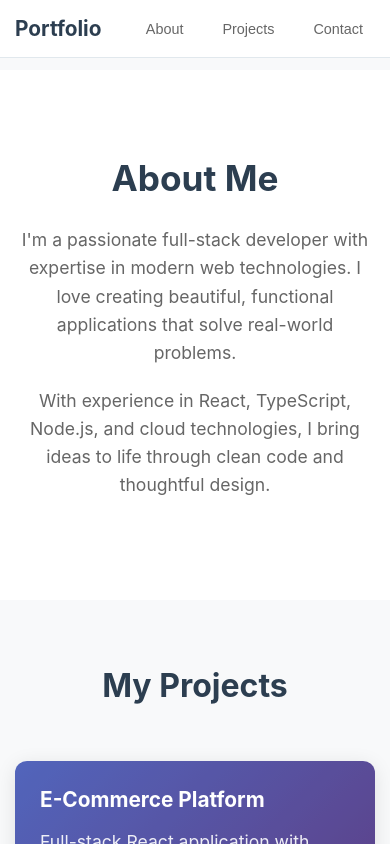
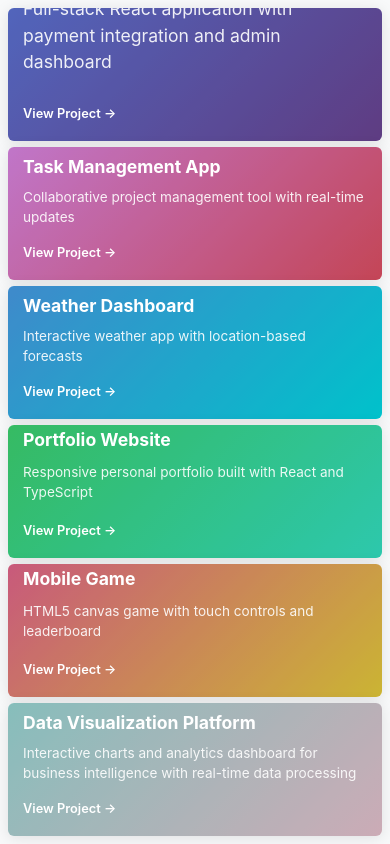
Before and after one commit to MarkA-Quipit/Grid-Portfolio, a React (Create React App) app: page / in a window 390 px wide. Shown: the top 844 px of the page. Built offline with nearby package versions, Linux system fonts and the light colour scheme; the HTML template or start-up script is replaced by a standard one.

Commit message:
updated for grid to occupy all spaces

```diff
--- a/src/App.css
+++ b/src/App.css
@@ -2,6 +2,11 @@
   margin: 0;
   padding: 0;
   box-sizing: border-box;
+}
+
+html, body {
+  height: 100%;
+  overflow: hidden;
 }
 
 body {
@@ -16,67 +21,16 @@ body {
 }
 
 .App {
-  min-height: 100vh;
+  height: 100vh;
+  width: 100vw;
   display: flex;
-  flex-direction: column;
-}
-
-.container {
-  max-width: 1200px;
-  margin: 0 auto;
-  padding: 0 20px;
-}
-
-.main-content {
-  flex: 1;
-  padding-top: 80px;
-}
-
-.projects-section {
-  padding: 60px 0;
-}
-
-.section-title {
-  font-size: 2.5rem;
-  font-weight: 700;
-  text-align: center;
-  margin-bottom: 50px;
-  color: #2c3e50;
-}
-
-#about {
-  padding: 80px 0;
-  background-color: white;
-}
-
-.about-content {
-  text-align: center;
-  max-width: 800px;
-  margin: 0 auto;
-}
-
-.about-content h2 {
-  font-size: 2.2rem;
-  margin-bottom: 20px;
-  color: #2c3e50;
-}
-
-.about-content p {
-  font-size: 1.1rem;
-  color: #666;
-  margin-bottom: 20px;
+  align-items: center;
+  justify-content: center;
+  padding: 10px;
 }
 
 @media (max-width: 768px) {
-  .container {
-    padding: 0 15px;
-  }
-
-  .section-title {
-    font-size: 2rem;
-  }
-
-  .main-content {
-    padding-top: 70px;
+  .App {
+    padding: 8px;
   }
 }
--- a/src/App.tsx
+++ b/src/App.tsx
@@ -1,38 +1,11 @@
 import React from 'react';
-import Header from './components/Header';
 import ProjectGrid from './components/ProjectGrid';
-import Footer from './components/Footer';
 import './App.css';
 
 const App: React.FC = () => {
   return (
     <div className="App">
-      <Header />
-      <main className="main-content">
-        <section id="about">
-          <div className="container">
-            <div className="about-content">
-              <h2>About Me</h2>
-              <p>
-                I'm a passionate full-stack developer with expertise in modern web technologies.
-                I love creating beautiful, functional applications that solve real-world problems.
-              </p>
-              <p>
-                With experience in React, TypeScript, Node.js, and cloud technologies,
-                I bring ideas to life through clean code and thoughtful design.
-              </p>
-            </div>
-          </div>
-        </section>
-
-        <section id="projects" className="projects-section">
-          <div className="container">
-            <h1 className="section-title">My Projects</h1>
-            <ProjectGrid />
-          </div>
-        </section>
-      </main>
-      <Footer />
+      <ProjectGrid />
     </div>
   );
 };
--- a/src/components/ProjectCard.css
+++ b/src/components/ProjectCard.css
@@ -1,7 +1,7 @@
 .project-card {
   background: linear-gradient(135deg, #667eea 0%, #764ba2 100%);
-  border-radius: 12px;
-  padding: 30px;
+  border-radius: 8px;
+  padding: 20px;
   display: flex;
   flex-direction: column;
   justify-content: flex-end;
@@ -9,7 +9,8 @@
   overflow: hidden;
   transition: all 0.3s ease;
   cursor: pointer;
-  box-shadow: 0 4px 20px rgba(0, 0, 0, 0.1);
+  box-shadow: 0 2px 15px rgba(0, 0, 0, 0.1);
+  min-height: 0;
 }
 
 .project-card::before {
@@ -24,8 +25,8 @@
 }
 
 .project-card:hover {
-  transform: translateY(-5px);
-  box-shadow: 0 8px 30px rgba(0, 0, 0, 0.15);
+  transform: translateY(-2px);
+  box-shadow: 0 4px 20px rgba(0, 0, 0, 0.15);
 }
 
 .project-card:hover::before {
@@ -121,20 +122,27 @@
 /* Mobile adjustments */
 @media (max-width: 768px) {
   .project-card {
-    padding: 25px;
+    padding: 15px;
+    border-radius: 6px;
   }
 
   .card-title {
-    font-size: 1.3rem;
+    font-size: 1.1rem;
+    margin-bottom: 8px;
   }
 
   .card-description {
-    font-size: 0.9rem;
+    font-size: 0.85rem;
+    margin-bottom: 12px;
+  }
+
+  .card-link {
+    font-size: 0.8rem;
   }
 
   .project-card.large-vertical .card-title,
   .project-card.small-square .card-title {
-    font-size: 1.3rem;
+    font-size: 1.1rem;
   }
 
   .project-card.wide-horizontal .card-content {
--- a/src/components/ProjectGrid.css
+++ b/src/components/ProjectGrid.css
@@ -1,90 +1,82 @@
 .project-grid {
   display: grid;
   grid-template-columns: 1fr 1fr 1fr;
-  grid-template-rows: auto auto auto;
-  gap: 20px;
-  max-width: 1000px;
-  margin: 0 auto;
+  grid-template-rows: 1fr 1fr auto;
+  gap: 10px;
+  width: 100%;
+  height: 100%;
+  max-width: calc(100vw - 20px);
+  max-height: calc(100vh - 20px);
 }
 
 /* Grid layout matching the reference image */
 .project-card.large-vertical {
   grid-column: 1 / 2;
   grid-row: 1 / 3;
-  min-height: 500px;
 }
 
 .project-card.medium-horizontal:nth-of-type(2) {
   grid-column: 2 / 4;
   grid-row: 1 / 2;
-  min-height: 240px;
 }
 
 .project-card.medium-horizontal:nth-of-type(3) {
   grid-column: 2 / 4;
   grid-row: 2 / 3;
-  min-height: 240px;
 }
 
 .project-card.small-square:nth-of-type(4) {
   grid-column: 2 / 3;
   grid-row: 3 / 4;
-  min-height: 200px;
 }
 
 .project-card.small-square:nth-of-type(5) {
   grid-column: 3 / 4;
   grid-row: 3 / 4;
-  min-height: 200px;
 }
 
 .project-card.wide-horizontal {
   grid-column: 1 / 4;
   grid-row: 4 / 5;
-  min-height: 180px;
 }
 
 /* Tablet responsive */
 @media (max-width: 1024px) {
   .project-grid {
     grid-template-columns: 1fr 1fr;
-    max-width: 800px;
+    gap: 8px;
+    max-width: calc(100vw - 16px);
+    max-height: calc(100vh - 16px);
   }
 
   .project-card.large-vertical {
     grid-column: 1 / 2;
     grid-row: 1 / 3;
-    min-height: 400px;
   }
 
   .project-card.medium-horizontal:nth-of-type(2) {
     grid-column: 2 / 3;
     grid-row: 1 / 2;
-    min-height: 190px;
   }
 
   .project-card.medium-horizontal:nth-of-type(3) {
     grid-column: 2 / 3;
     grid-row: 2 / 3;
-    min-height: 190px;
   }
 
   .project-card.small-square:nth-of-type(4) {
     grid-column: 1 / 2;
     grid-row: 3 / 4;
-    min-height: 180px;
   }
 
   .project-card.small-square:nth-of-type(5) {
     grid-column: 2 / 3;
     grid-row: 3 / 4;
-    min-height: 180px;
   }
 
   .project-card.wide-horizontal {
     grid-column: 1 / 3;
     grid-row: 4 / 5;
-    min-height: 160px;
   }
 }
 
@@ -92,7 +84,10 @@
 @media (max-width: 768px) {
   .project-grid {
     grid-template-columns: 1fr;
-    gap: 15px;
+    grid-template-rows: repeat(6, 1fr);
+    gap: 6px;
+    max-width: calc(100vw - 16px);
+    max-height: calc(100vh - 16px);
   }
 
   .project-card.large-vertical,
@@ -103,6 +98,5 @@
   .project-card.wide-horizontal {
     grid-column: 1 / 2;
     grid-row: auto;
-    min-height: 200px;
   }
 }
```
